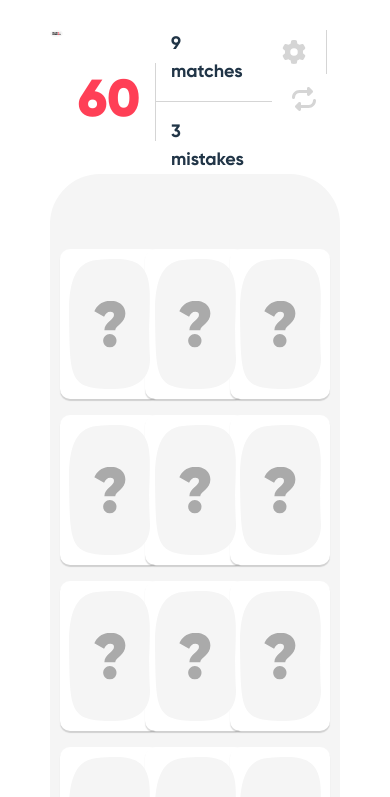
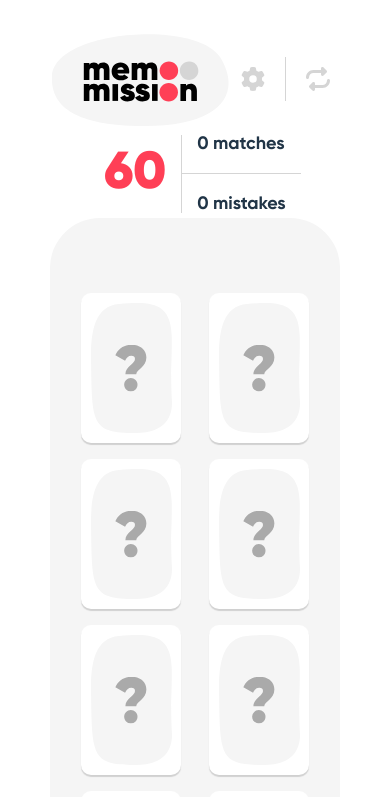
Before and after one commit to adamsza/memo-mission, a React (Vite) app: page / in a window 390 px wide. Shown: the top 797 px of the page. Built offline with nearby package versions, Linux system fonts and the light colour scheme.

Commit message:
Create game context, timer and finish header

```diff
--- a/src/App.tsx
+++ b/src/App.tsx
@@ -2,44 +2,79 @@ import { useCallback, useEffect, useState } from 'react';
 import { Header } from './Header'
 import Card from './components/Card';
 import CardBody from './components/CardBody';
-const emojis = ["🦊", "🐶", "🐱", "🐹", "🐰", "🐵", "🐻", "🐼", "🐨", "🐯", "🦁", "🐷"];
+import { shuffle } from './utils/ShuffleAlgorithm';
+import { GameContext } from './context/GameConext';
+import { animalEmojis } from './data/emojis';
+import useTimer from './hooks/useTimer';
+import SettingsModal from './components/SettingsModal';
 
 function App() {
-  const [cards, setCards] = useState(shuffle(createCards(emojis)));
+  const [cards, setCards] = useState(shuffle(createCards(animalEmojis.slice(0, 12))));
   const [flippedIds, setFlippedIds] = useState<number[]>([]);
   const [foundPairs, setFoundPairs] = useState(0);
+  const [mistakes, setMistakes] = useState(0);
+  const timer = useTimer({ time: 60 });
+  const [modal, setModal] = useState(false);
   const handleCardClick = useCallback((id: number) => {
+    if (!timer.timerActive) startGame();
     setCards(cards.map(card =>
-        card.id === id ? new Card(card.id, card.emoji, true) : card
-      )
+      card.id === id ? new Card(card.id, card.emoji, true) : card
+    )
     );
     setFlippedIds([...flippedIds, id]);
   }, [cards, flippedIds])
 
+  function startGame() {
+    timer.startTimer();
+  }
+
+  function stopGame() {
+    timer.stopTimer();
+  }
+
+  function restartGame() {
+    stopGame();
+    timer.setTimer(60);
+    setMistakes(0);
+    setFoundPairs(0);
+    setFlippedIds([]);
+    setCards(shuffle(createCards(animalEmojis.slice(0, 12))))
+  }
+
   useEffect(() => {
-    console.log(flippedIds);
-    if(flippedIds.length > 1){
+    if (flippedIds.length > 1) {
       const flippedCards = flippedIds.map(id => cards.find(card => card.id === id));
-      if(flippedCards[0]?.emoji === flippedCards[1]?.emoji){
-        setFoundPairs(foundPairs+1);
+      if (flippedCards[0]?.emoji === flippedCards[1]?.emoji) {
+        setFoundPairs(foundPairs + 1);
+        if (foundPairs + 1 === cards.length / 2) stopGame();
       }
-      else{
+      else {
+        setMistakes(mistakes + 1);
         setTimeout(() => {
           setCards(cards.map(card =>
             flippedIds.includes(card.id) ? new Card(card.id, card.emoji, false) : card
           ));
         }, 3000);
       }
-      setFlippedIds([])
+      setFlippedIds([]) //only shift the first two
     }
   }, [flippedIds])
 
   return (
     <div className="pt-7.5 pb-12.5 px-12.5">
-      <Header />
-      <div className="grid grid-cols-3 md:grid-cols-4 lg:grid-cols-6 gap-4 bg-[#F5F5F5] py-18.75 px-6.25 rounded-[50px]">
+      <GameContext.Provider value={{
+        mistakes: mistakes,
+        matches: foundPairs,
+        remainingTime: timer.remainingTime,
+        restartGame: restartGame,
+        openSettings: () => setModal(true)
+      }}>
+        <Header />
+      </GameContext.Provider>
+      <div className="grid grid-cols-2 sm:grid-cols-3 md:grid-cols-4 lg:grid-cols-6 gap-4 bg-[#F5F5F5] py-18.75 px-6.25 rounded-[50px]">
         {cards.map(card => <CardBody key={card.id} card={card} onClick={handleCardClick} />)}
       </div>
+      {modal ? <SettingsModal /> : <></>}
     </div>
   )
 }
@@ -53,13 +88,4 @@ function createCards(emojis: string[]) {
   }, [])
 }
 
-//Fisher-Yates (Knuth) Shuffle algorithm
-function shuffle<T>(array: T[]): T[] {
-  for (let i = array.length - 1; i > 0; i--) {
-    const random = Math.floor(Math.random() * (i + 1));
-    [array[i], array[random]] = [array[random], array[i]];
-  }
-  return array;
-}
-
 export default App
--- a/src/Header.tsx
+++ b/src/Header.tsx
@@ -1,13 +1,31 @@
 import logo from "./assets/logo.svg";
 import { HeaderInfo } from "./components/HeaderInfo";
 import { Menu } from "./components/Menu";
+import useWindowSize from "./hooks/UseWindowSize";
+
 
 export function Header() {
+    const windowSize = useWindowSize();
+
     return (
-        <div className="grid justify-between grid-flow-col">
-            <img src={logo} />
-            <HeaderInfo/>
-            <Menu/>
-        </div>
+        <>
+            {windowSize > 780 ?
+                <div className="grid justify-between grid-flow-col items-center">
+                    <img src={logo} />
+                    <HeaderInfo />
+                    <Menu/>
+                </div>
+                :
+                <div>
+                    <div className="grid justify-end grid-flow-col items-center">
+                        <img src={logo} />
+                        <Menu/>
+                    </div>
+                    <div className="flex justify-center">
+                        <HeaderInfo />
+                    </div>
+                </div>
+            }
+        </>
     )
 }
--- a/src/components/HeaderInfo.tsx
+++ b/src/components/HeaderInfo.tsx
@@ -1,11 +1,14 @@
+import { useGameContext } from "../context/GameConext"
+
 export function HeaderInfo() {
+    const gameState = useGameContext()
     return (
         <div className="w-fit h-fit grid grid-flow-col grid-rows-2 items-center">
             <div className="row-span-2 border-r-1 border-[#D5D5D5] px-3.75">
-                <div className="text-[52px] text-[#FF3F56] font-gilroy-black">60</div>
+                <div className="text-[52px] text-[#FF3F56] font-gilroy-black">{gameState.remainingTime}</div>
             </div>
-            <div className="border-b-1 border-[#D5D5D5] font-gilroy-bold text-lg px-3.75 pb-3.75">9 matches</div>
-            <div className="font-gilroy-bold text-lg px-3.75 pt-3.75">3 mistakes</div>
+            <div className="border-b-1 border-[#D5D5D5] font-gilroy-bold text-lg px-3.75 pb-3.75">{gameState.matches} matches</div>
+            <div className="font-gilroy-bold text-lg px-3.75 pt-3.75">{gameState.mistakes} mistakes</div>
         </div>
     )
 }
--- a/src/components/Menu.tsx
+++ b/src/components/Menu.tsx
@@ -1,11 +1,13 @@
 import { faGear, faRepeat } from "@fortawesome/free-solid-svg-icons";
 import { FontAwesomeIcon } from '@fortawesome/react-fontawesome'
+import { useGameContext } from "../context/GameConext";
 
 export function Menu() {
+    const gameState = useGameContext();
     return (
         <div className="w-fit">
-            <FontAwesomeIcon className="text-[#D5D5D5] text-2xl p-2.5 pr-5 border-r-1 border-[#D5D5D5]" icon={faGear} />
-            <FontAwesomeIcon className="text-[#D5D5D5] text-2xl p-2.5 pl-5" icon={faRepeat} />
+            <FontAwesomeIcon className="text-[#D5D5D5] text-2xl p-2.5 pr-5 border-r-1 border-[#D5D5D5]" icon={faGear} onClick={gameState.openSettings}/>
+            <FontAwesomeIcon className="text-[#D5D5D5] text-2xl p-2.5 pl-5" icon={faRepeat} onClick={gameState.restartGame}/>
         </div>
     )
 }
--- /dev/null
+++ b/src/context/GameConext.ts
@@ -0,0 +1,17 @@
+import { createContext, useContext } from "react";
+
+export interface GameState{
+    mistakes: number,
+    matches: number,
+    remainingTime: number,
+    restartGame: () => void,
+    openSettings: () => void
+}
+
+export const GameContext = createContext<GameState | undefined>(undefined);
+
+export function useGameContext() {
+    const gameState = useContext(GameContext);
+    if(gameState === undefined) throw new Error("GameContext is undefined");
+    return gameState;
+}
--- /dev/null
+++ b/src/data/emojis.ts
@@ -0,0 +1 @@
+export const animalEmojis = ["🦊", "🐶", "🐱", "🐹", "🐰", "🐵", "🐻", "🐼", "🐨", "🐯", "🦁", "🐷", "🐮", "🐺", "🦝", "🐴", "🐭", "🐻‍❄️", "🐔", "🦉", "🐸"];
--- /dev/null
+++ b/src/hooks/useTimer.ts
@@ -0,0 +1,44 @@
+import { useRef, useState } from "react";
+
+interface TimerInterface {
+    remainingTime: number,
+    timerActive: boolean,
+    startTimer: () => void,
+    stopTimer: () => void,
+    setTimer: (time: number) => void,
+}
+
+interface TimerProps{
+    time: number
+}
+
+export default function useTimer(props: TimerProps): TimerInterface {
+    const [remainingTime, setRemainingTime] = useState(props.time);
+    const [timerActive, setTimerActive] = useState(false);
+    const timerRef = useRef(0);
+
+    function startTimer() {
+        clearInterval(timerRef.current);
+        setTimerActive(false);
+        timerRef.current = setInterval(() => {
+            setRemainingTime(prevRemainingTime => prevRemainingTime - 1)
+        }, 1000);
+    }
+
+    function stopTimer() {
+        setTimerActive(false);
+        clearInterval(timerRef.current);
+    }
+
+    function setTimer(time: number) {
+        setRemainingTime(time);
+    }
+
+    return {
+        remainingTime,
+        timerActive,
+        startTimer,
+        stopTimer,
+        setTimer
+    }
+}
--- /dev/null
+++ b/src/hooks/useWindowSize.ts
@@ -0,0 +1,17 @@
+import { useEffect, useState } from "react";
+
+export default function useWindowSize(){
+    const [size, setSize] = useState(window.innerWidth);
+
+    useEffect(() => {
+        const onResize = () => {
+            setSize(window.innerWidth);
+        }
+        window.addEventListener("resize", onResize);
+        return () => {
+            window.removeEventListener("resize", onResize);
+        }
+    }, []);
+
+    return size;
+}
--- a/src/index.css
+++ b/src/index.css
@@ -8,6 +8,10 @@
   --font-gilroy: Gilroy;
   --font-gilroy-black: Gilroy-Black;
   --font-gilroy-bold: Gilroy-Bold;
+
+  --breakpoint-sm: 460px;
+  --breakpoint-md: 560px;
+  --breakpoint-lg: 780px;
 }
 
 :root {
--- /dev/null
+++ b/src/utils/ShuffleAlgorithm.ts
@@ -0,0 +1,8 @@
+//Fisher-Yates (Knuth) Shuffle algorithm
+export function shuffle<T>(array: T[]): T[] {
+    for (let i = array.length - 1; i > 0; i--) {
+        const random = Math.floor(Math.random() * (i + 1));
+        [array[i], array[random]] = [array[random], array[i]];
+    }
+    return array;
+}
```
